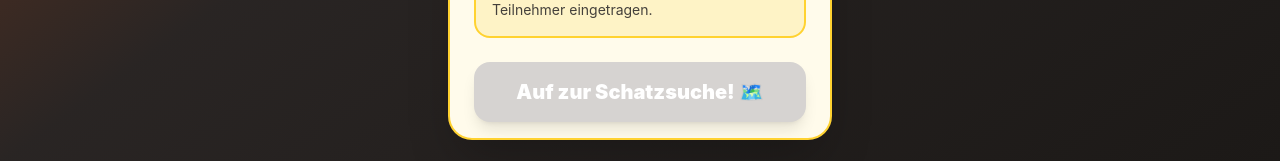
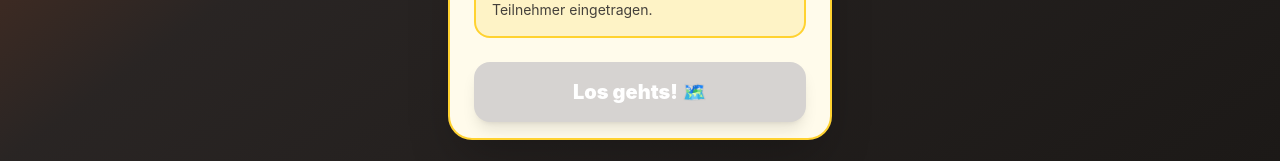
Before and after one commit to QuyGonJinn/tncg-webapp-find-your-way, a React (Vite) app in the folder find-your-way-frontend/: page / in a window 1280 px wide. Shown: the part 755-916 px from the top of the page. Built offline with nearby package versions, Linux system fonts and the light colour scheme; no server answers.

Commit message:
Change Text

```diff
--- a/find-your-way-frontend/src/components/SetupScreen.jsx
+++ b/find-your-way-frontend/src/components/SetupScreen.jsx
@@ -83,7 +83,7 @@ export default function SetupScreen({ onStart, onLogin, error }) {
                 disabled={!name.trim()}
                 className="w-full bg-amber-700 disabled:bg-stone-300 text-white font-black text-xl py-4 rounded-2xl shadow-lg active:scale-95 transition-transform"
               >
-                Auf zur Schatzsuche! 🗺️
+                Los gehts! 🗺️
               </button>
             </form>
           ) : (
```
